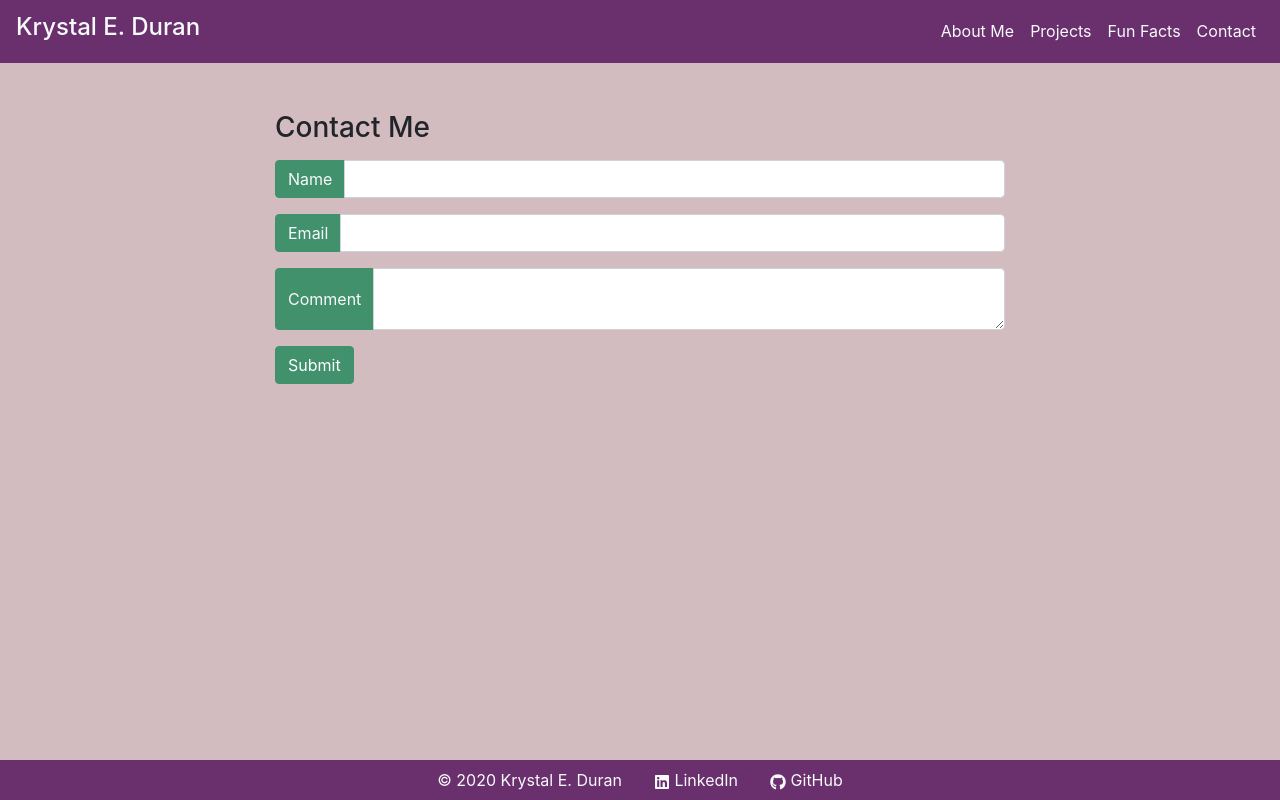
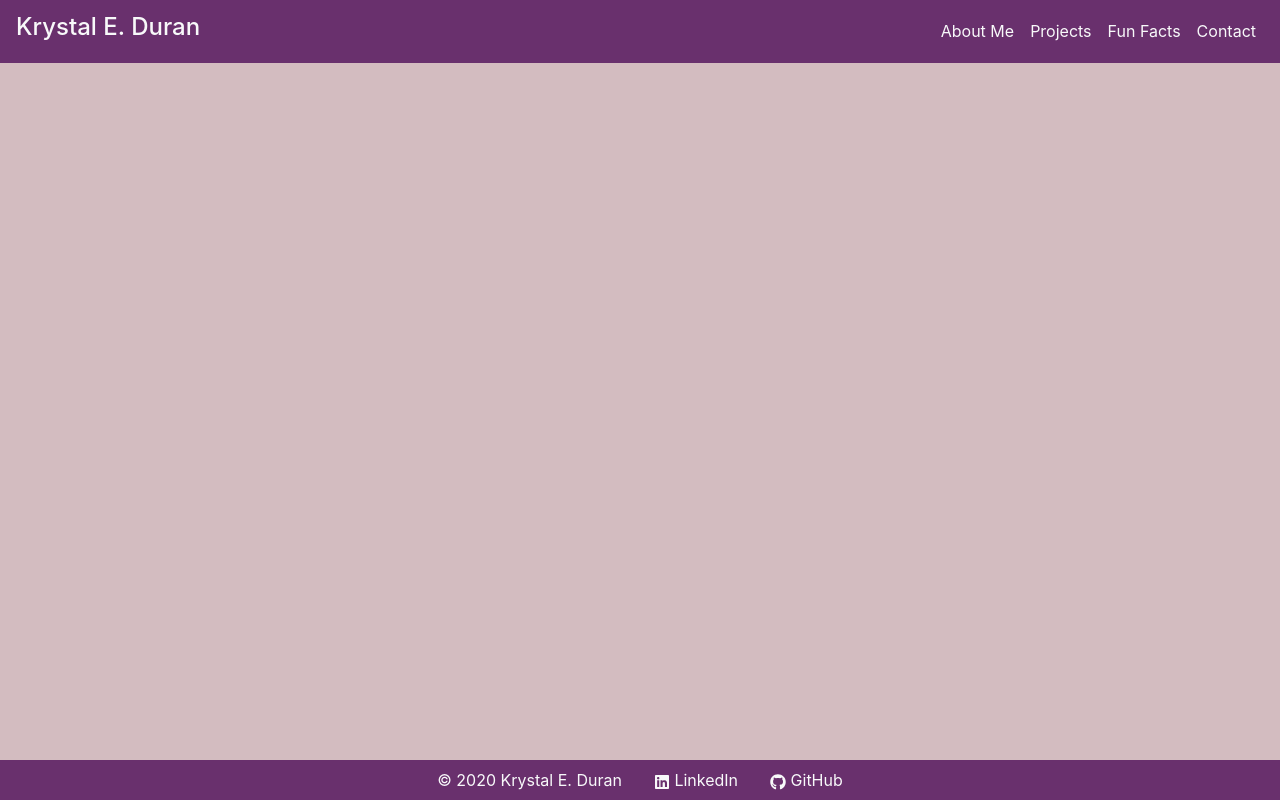
Before and after one commit to KEDuran/Portfolio-React, a React (Create React App) app: page / in a window 1280 px wide. Built offline with nearby package versions, Linux system fonts and the light colour scheme.

Commit message:
added react router to enable navbar links

```diff
--- a/src/App.js
+++ b/src/App.js
@@ -1,15 +1,18 @@
 import React from "react";
 import NavbarComp from "./components/Navbar";
-import ContactPage from "./pages/contact"
+import ContactPage from "./pages/contact";
 import Footer from "./components/Footer";
+import { BrowserRouter as Router, Switch, Route } from "react-router-dom";
 
 function App() {
 	return (
-		<div>
+		<Router>
 			<NavbarComp />
-			<ContactPage />
+			<Switch>
+				<Route path="/contact" component={ContactPage} />
+			</Switch>
 			<Footer />
-		</div>
+		</Router>
 	);
 }
 
--- a/src/components/Navbar/index.js
+++ b/src/components/Navbar/index.js
@@ -20,7 +20,7 @@ function NavbarComp() {
 					<Nav.Link className="text-light" href="#link">
 						Fun Facts
 					</Nav.Link>
-					<Nav.Link className="text-light" href="#link">
+					<Nav.Link className="text-light" href="/contact">
 						Contact
 					</Nav.Link>
 				</Nav>
```
